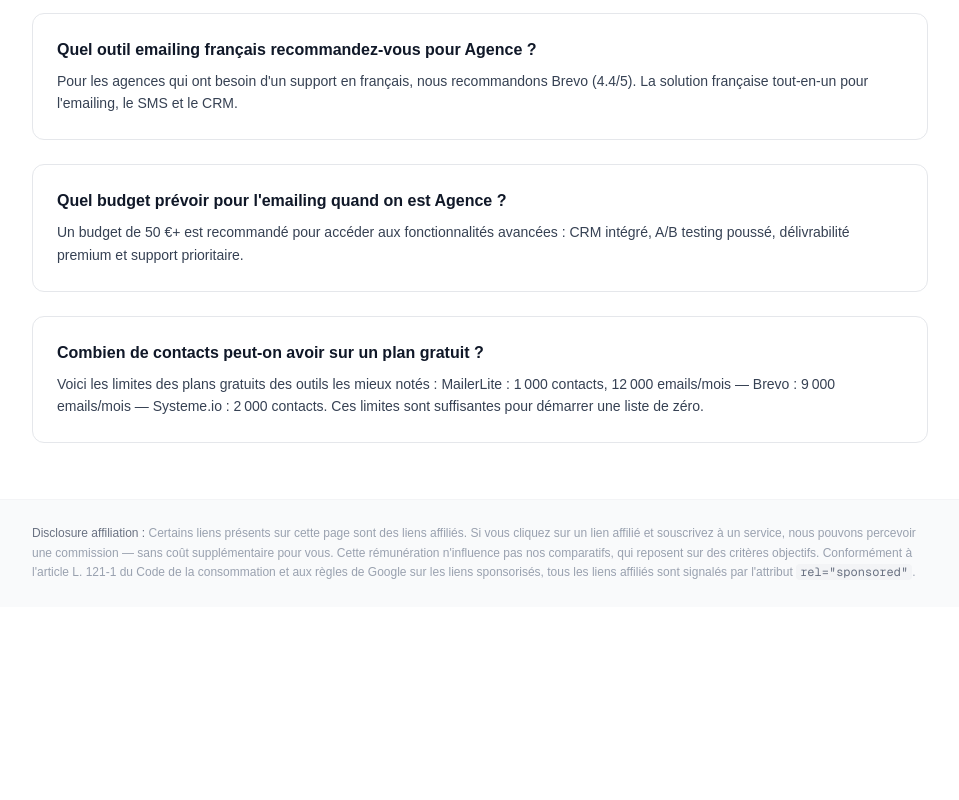
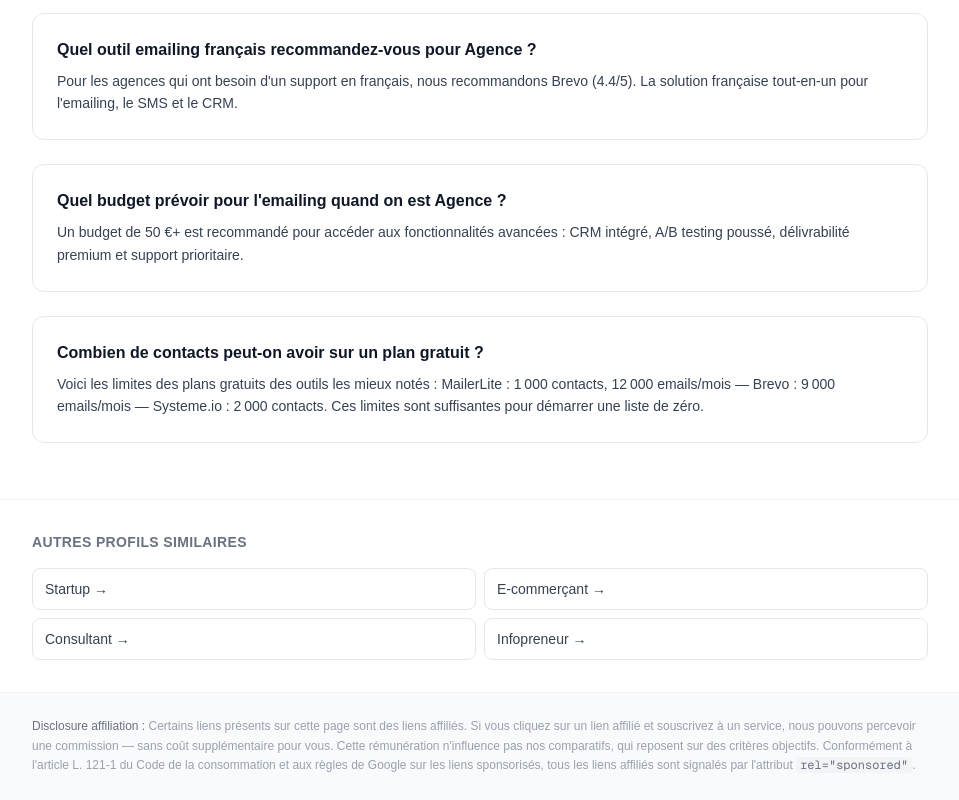
Before and after one commit to ectoplasma44-beep/comparemailing, a Next.js app: page /meilleur-emailing/agence in a window 1280 px wide. Shown: the part 4413-5213 px from the top of the page, without its empty margins (160-1119 px from the left). Before the commit the page ends 5020 px from the top, so only its background shows below. Built offline with nearby package versions, Linux system fonts and the light colour scheme.

Commit message:
feat: maillage interne — liens contextuels entre pages

```diff
--- a/components/alternative/AlternativePageClient.tsx
+++ b/components/alternative/AlternativePageClient.tsx
@@ -510,6 +510,33 @@
         </div>
       </div>
 
+      {/* ── COMPAREZ CES ALTERNATIVES ────────────────────────────────────── */}
+      {alternatives.length > 0 && (
+        <div className="border-t border-gray-100 px-4 py-8">
+          <div className="mx-auto max-w-4xl">
+            <h3 className="mb-4 text-sm font-semibold uppercase tracking-wide text-gray-500">
+              Comparez ces alternatives
+            </h3>
+            <ul className="space-y-2">
+              {alternatives.slice(0, 5).map((alt) => {
+                const slug = getVsPageSlug(alt.slug, tool.slug);
+                return (
+                  <li key={slug}>
+                    <a
+                      href={`/${slug}`}
+                      className="flex items-center gap-2 text-sm text-gray-700 hover:text-gray-900 hover:underline"
+                    >
+                      <span className="text-gray-400">→</span>
+                      {alt.nom} vs {tool.nom}
+                    </a>
+                  </li>
+                );
+              })}
+            </ul>
+          </div>
+        </div>
+      )}
+
       {/* ── LEGAL DISCLOSURE ─────────────────────────────────────────────── */}
       <footer className="border-t border-gray-100 bg-gray-50 px-4 py-6">
         <div className="mx-auto max-w-4xl">
--- a/components/profil/ProfilPageClient.tsx
+++ b/components/profil/ProfilPageClient.tsx
@@ -3,6 +3,7 @@
 import type { Tool } from "@/data/tools";
 import { getVsPageSlug } from "@/data/tools";
 import type { Profile } from "@/data/profiles";
+import { PROFILES } from "@/data/profiles";
 import AffiliateButton from "@/components/AffiliateButton";
 import { generateProfilFaqItems } from "@/lib/profil-faq";
 
@@ -55,6 +56,24 @@
       .sort((a, b) => b.noteGlobale - a.noteGlobale)[0] ?? null
   );
 }
+
+const RELATED_PROFILES: Record<string, string[]> = {
+  freelance:    ["consultant", "coach", "formateur", "therapeute"],
+  tpe:          ["artisan", "restauration", "association", "ecommerce"],
+  ecommerce:    ["startup", "agence", "infopreneur", "formateur"],
+  startup:      ["agence", "ecommerce", "infopreneur", "consultant"],
+  association:  ["therapeute", "artisan", "tpe", "createur"],
+  artisan:      ["restauration", "tpe", "photographe", "therapeute"],
+  coach:        ["formateur", "consultant", "infopreneur", "createur"],
+  formateur:    ["coach", "infopreneur", "createur", "consultant"],
+  createur:     ["infopreneur", "formateur", "coach", "photographe"],
+  photographe:  ["artisan", "coach", "freelance", "therapeute"],
+  therapeute:   ["freelance", "association", "artisan", "photographe"],
+  consultant:   ["freelance", "coach", "formateur", "startup"],
+  infopreneur:  ["formateur", "coach", "createur", "ecommerce"],
+  agence:       ["startup", "ecommerce", "consultant", "infopreneur"],
+  restauration: ["artisan", "tpe", "association", "photographe"],
+};
 
 const BUDGET_LABEL: Record<Profile["budgetMensuel"], string> = {
   gratuit: "Gratuit",
@@ -491,6 +510,37 @@
         </div>
       </div>
 
+      {/* ── AUTRES PROFILS SIMILAIRES ────────────────────────────────────── */}
+      {(() => {
+        const relatedSlugs = RELATED_PROFILES[profil.slug] ?? [];
+        const relatedProfiles = relatedSlugs
+          .map((s) => PROFILES[s])
+          .filter(Boolean) as Profile[];
+
+        if (relatedProfiles.length === 0) return null;
+
+        return (
+          <div className="border-t border-gray-100 px-4 py-8">
+            <div className="mx-auto max-w-4xl">
+              <h3 className="mb-4 text-sm font-semibold uppercase tracking-wide text-gray-500">
+                Autres profils similaires
+              </h3>
+              <div className="grid grid-cols-2 gap-2">
+                {relatedProfiles.map((p) => (
+                  <a
+                    key={p.slug}
+                    href={`/meilleur-emailing/${p.slug}`}
+                    className="rounded-lg border border-gray-200 px-3 py-2.5 text-sm text-gray-700 transition-colors hover:bg-gray-50 hover:text-gray-900"
+                  >
+                    {p.nom} →
+                  </a>
+                ))}
+              </div>
+            </div>
+          </div>
+        );
+      })()}
+
       {/* ── LEGAL DISCLOSURE ─────────────────────────────────────────────── */}
       <footer className="border-t border-gray-100 bg-gray-50 px-4 py-6">
         <div className="mx-auto max-w-4xl">
--- a/components/vs/VsPageClient.tsx
+++ b/components/vs/VsPageClient.tsx
@@ -2,6 +2,7 @@
 
 import { useState } from "react";
 import type { Tool, Feature } from "@/data/tools";
+import { VS_COMBINATIONS, getVsPageSlug, getToolBySlug } from "@/data/tools";
 import AffiliateButton from "@/components/AffiliateButton";
 import { generateFaqItems } from "@/lib/vs-faq";
 
@@ -650,6 +651,48 @@
         </div>
       </div>
 
+      {/* ── PAGES SIMILAIRES ─────────────────────────────────────────────── */}
+      {(() => {
+        const related = VS_COMBINATIONS.filter(([a, b]) => {
+          const involves =
+            a === toolA.slug || b === toolA.slug ||
+            a === toolB.slug || b === toolB.slug;
+          const isSelf =
+            (a === toolA.slug && b === toolB.slug) ||
+            (a === toolB.slug && b === toolA.slug);
+          return involves && !isSelf;
+        }).slice(0, 6);
+
+        if (related.length === 0) return null;
+
+        return (
+          <div className="border-t border-gray-100 px-4 py-8">
+            <div className="mx-auto max-w-4xl">
+              <h3 className="mb-4 text-sm font-semibold uppercase tracking-wide text-gray-500">
+                Comparez d&apos;autres outils
+              </h3>
+              <div className="grid grid-cols-2 gap-2 sm:grid-cols-3">
+                {related.map(([a, b]) => {
+                  const tA = getToolBySlug(a);
+                  const tB = getToolBySlug(b);
+                  if (!tA || !tB) return null;
+                  const slug = getVsPageSlug(a, b);
+                  return (
+                    <a
+                      key={slug}
+                      href={`/${slug}`}
+                      className="rounded-lg border border-gray-200 px-3 py-2.5 text-sm text-gray-700 transition-colors hover:bg-gray-50 hover:text-gray-900"
+                    >
+                      {tA.nom} vs {tB.nom} →
+                    </a>
+                  );
+                })}
+              </div>
+            </div>
+          </div>
+        );
+      })()}
+
       {/* ── LEGAL DISCLOSURE ─────────────────────────────────────────────── */}
       <footer className="border-t border-gray-100 bg-gray-50 px-4 py-6">
         <div className="mx-auto max-w-4xl">
```
